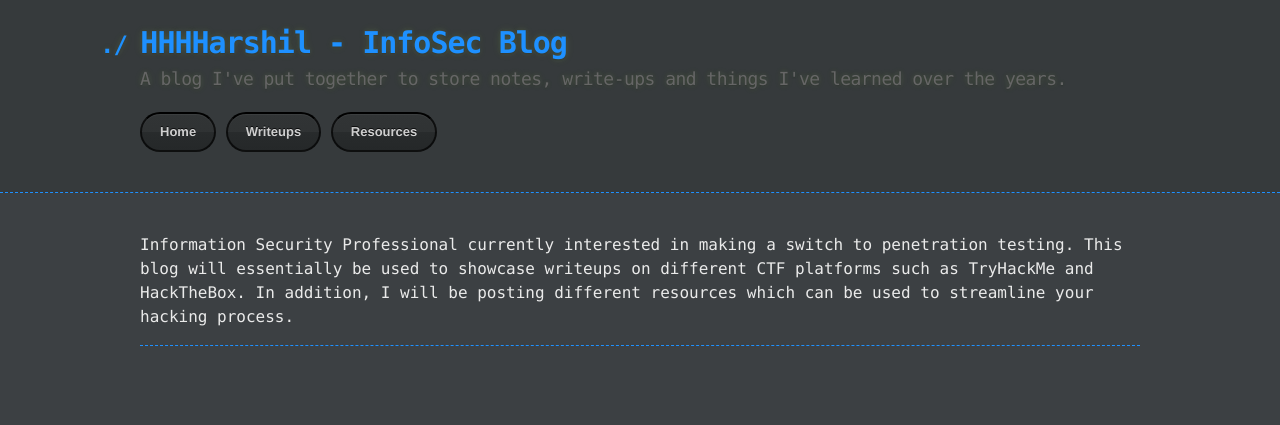
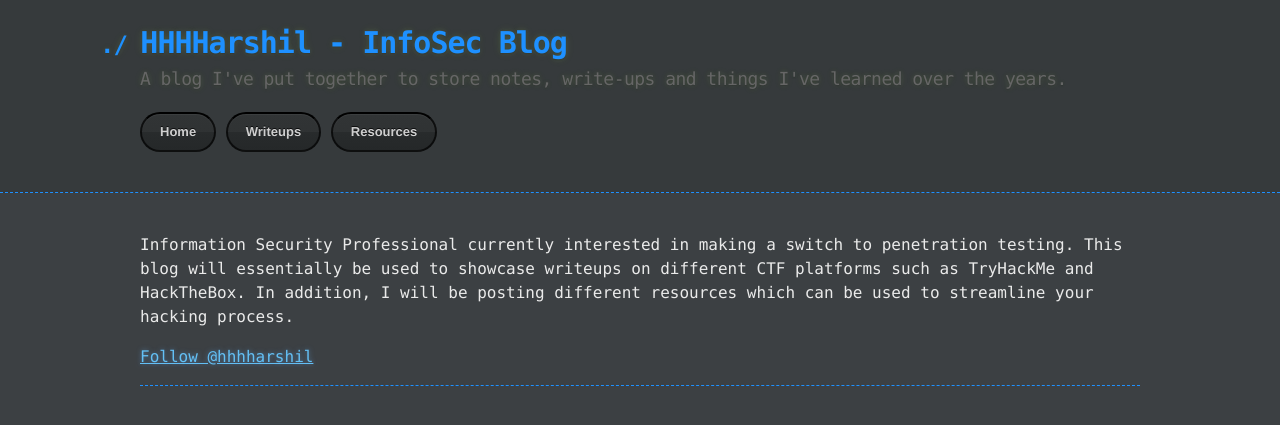
Before and after one commit to hhhharshil/hhhharshil.github.io, a Jekyll site: the page built from index.md, in a window 1280 px wide. Shown: the top 425 px of the page. Built offline with Jekyll 4.4.1, drawn with Linux system fonts in a browser that asks for light colours.

Commit message:
Update index.md

```diff
--- a/index.md
+++ b/index.md
@@ -7,4 +7,8 @@ Information Security Professional currently interested in making a switch to pen
 <br>
 <script src="https://tryhackme.com/badge/289035"></script>
 
+<a class="twitter-follow-button"
+  href="https://twitter.com/hhhharshil">
+Follow @hhhharshil</a>
+
 * * *
```
